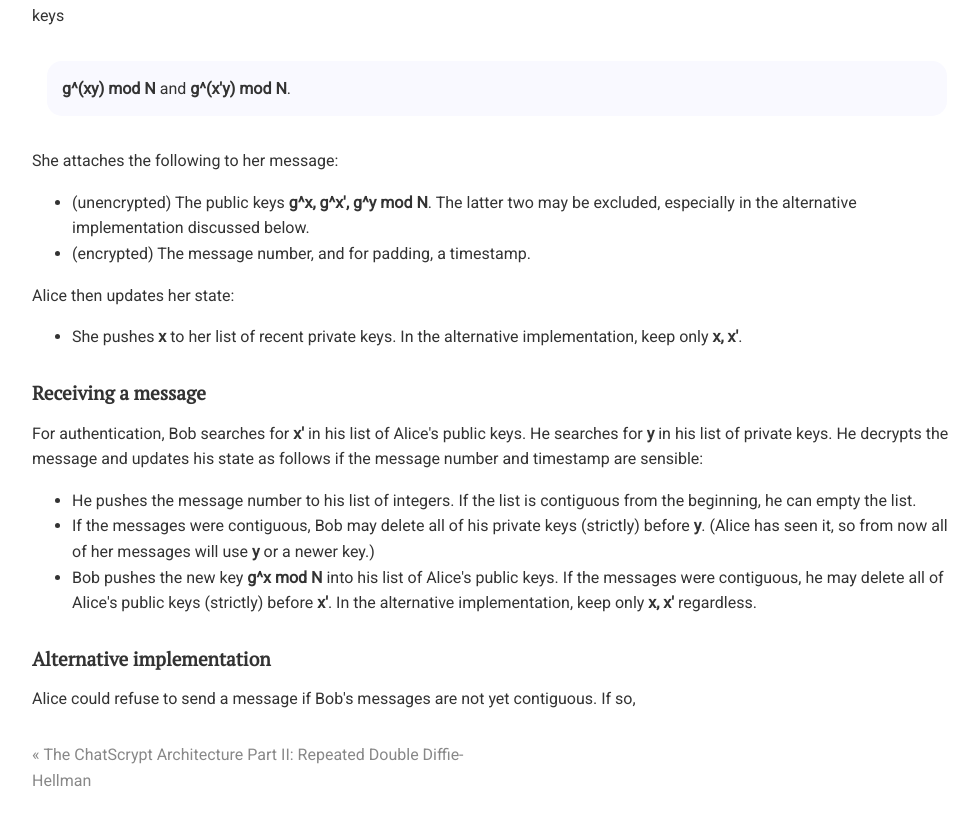
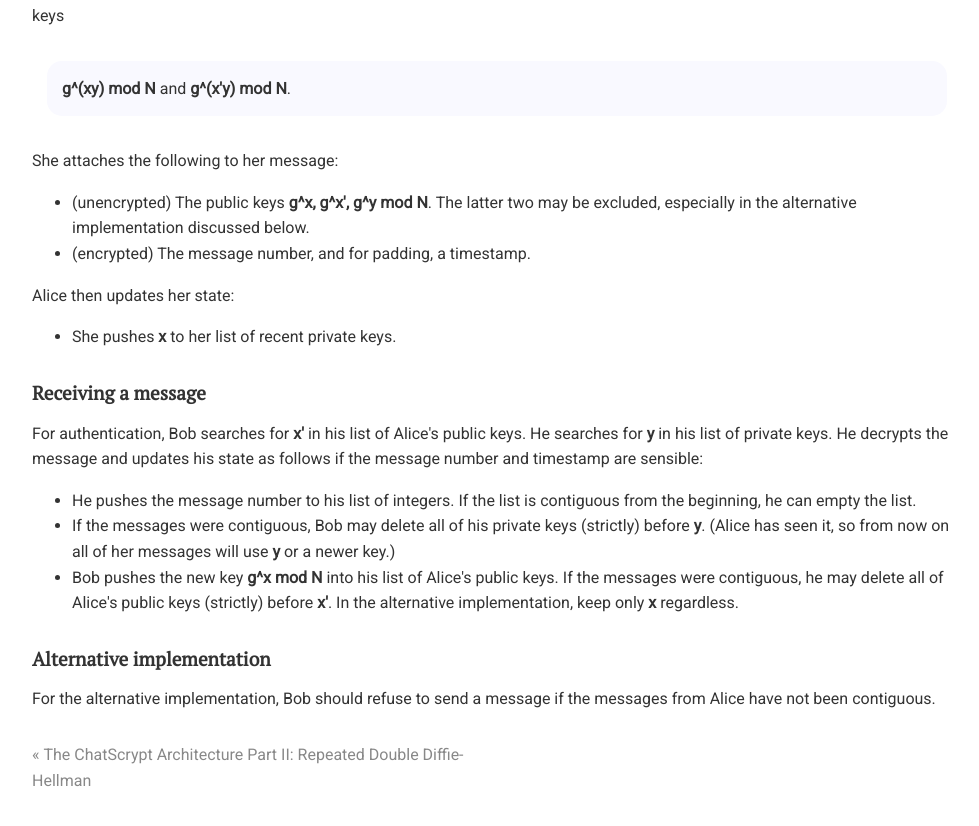
Before and after one commit to chatscrypt/chatscrypt.github.io, a Jekyll site: the page built from _posts/2020-01-23-the-chatscrypt-architecture-part-iii-authenticated-inductive-diffie-hellman.html, in a window 1280 px wide and 900 px high, scrolled down 1839 px. Shown: the top 826 px of the window, without its empty margins (143-1122 px from the left). Built offline with Jekyll 4.4.1, drawn with Linux system fonts in a browser that asks for light colours; comment, search, counter and statistics services are not loaded; some of the changed text lies outside the part shown.

Commit message:
Update 2020-01-23-the-chatscrypt-architecture-part-iii-authenticated-inductive-diffie-hellman.html

```diff
--- a/_posts/2020-01-23-the-chatscrypt-architecture-part-iii-authenticated-inductive-diffie-hellman.html
+++ b/_posts/2020-01-23-the-chatscrypt-architecture-part-iii-authenticated-inductive-diffie-hellman.html
@@ -28,11 +28,11 @@
 <p>Once the protocol is initiated, inbetween messages Alice will have:
 <ul>
 <li>A list of integers enumerating which of Bob's messages she has received so far. (The contiguous part stemming from 0 may be deleted.) Should typically be length 0.
-<li>A list of her most recent private encryption keys, with newest key <b>x</b> and oldest key <b>x'</b>. Typically length 2 if Alice sent the last message, and length 1 if Bob did.
+<li>A list of her most recent private encryption keys, with newest key <b>x</b> and oldest key <b>x'</b>. Typically long, if Alice has been sending a lot of messages. Short if Bob recently messaged.
 <li>A list of Bob's most recent public encryption keys, with newest key <b>g^y mod N</b>. Typically long; as many messages as Bob has sent without Alice's reply.
 </ul>
 
-In the alternative/augmented implementation discussed at the end, these will always be length 0, 2, and 1 respectively.
+In the alternative/augmented implementation discussed at the end, the key lists will always be length 0, "long," and 1 respectively.
 
 
 <h2>Initialization</h2>
@@ -71,7 +71,7 @@
 
 <p>Alice then updates her state:
 <ul>
-<li>She pushes <b>x</b> to her list of recent private keys. In the alternative implementation, keep only <b>x, x'</b>.
+<li>She pushes <b>x</b> to her list of recent private keys.
 </ul>
 
 <h2> Receiving a message</h2>
@@ -80,10 +80,10 @@
 
 <ul>
 <li>He pushes the message number to his list of integers. If the list is contiguous from the beginning, he can empty the list.
-<li>If the messages were contiguous, Bob may delete all of his private keys (strictly) before <b>y</b>. (Alice has seen it, so from now all of her messages will use <b>y</b> or a newer key.)
-<li>Bob pushes the new key <b>g^x mod N</b> into his list of Alice's public keys. If the messages were contiguous, he may delete all of Alice's public keys (strictly) before <b>x'</b>. In the alternative implementation, keep only <b>x, x'</b> regardless.
+<li>If the messages were contiguous, Bob may delete all of his private keys (strictly) before <b>y</b>. (Alice has seen it, so from now on all of her messages will use <b>y</b> or a newer key.)
+<li>Bob pushes the new key <b>g^x mod N</b> into his list of Alice's public keys. If the messages were contiguous, he may delete all of Alice's public keys (strictly) before <b>x'</b>. In the alternative implementation, keep only <b>x</b> regardless.
 </ul>
 
 <h2>Alternative implementation</h2>
 
-Alice could refuse to send a message if Bob's messages are not yet contiguous. If so,
+For the alternative implementation, Bob should refuse to send a message if the messages from Alice have not been contiguous.
```
